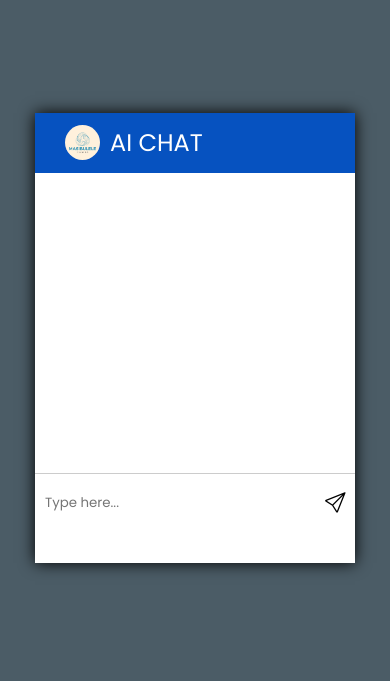
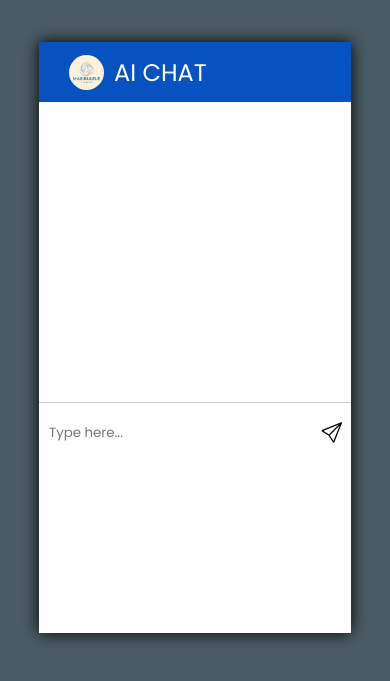
Before and after one commit to masibulele/AI_chatbot, a Flask app: page / in a window 390 px wide. Shown: the top 681 px of the page. Run offline with Flask 3, Linux system fonts and the light colour scheme.

Commit message:
update mobile view

```diff
--- a/static/style.css
+++ b/static/style.css
@@ -117,6 +117,8 @@ button{
     }
     .container{
         position: static;
+        height: 70vh;
+        width: 80vw;
     }
 
 }
```
